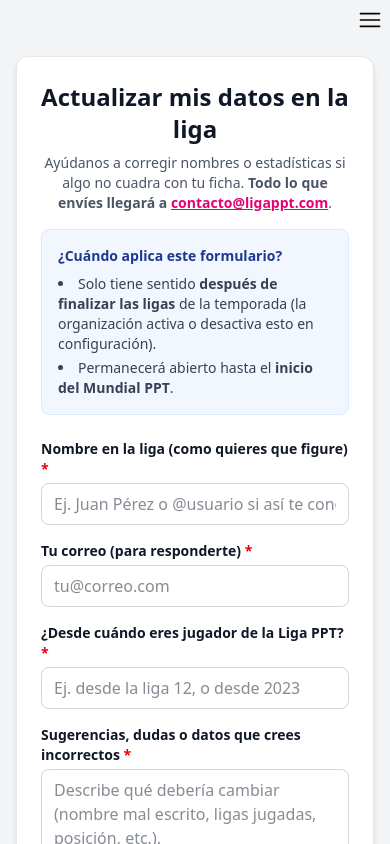
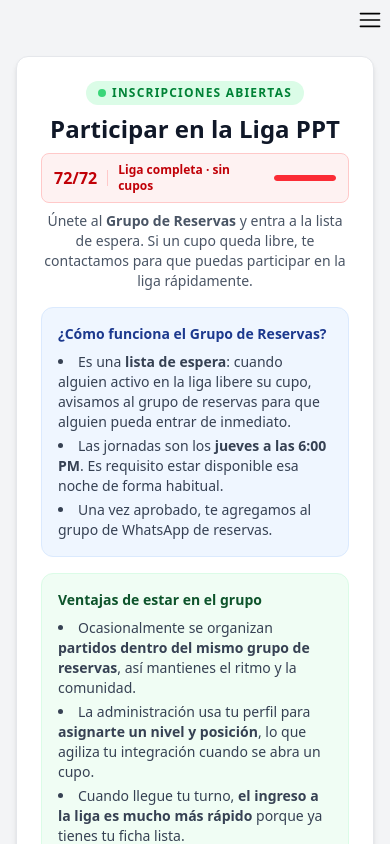
Before and after one commit to marianoamaris/liga-ppt, a React (Vite) app: page /actualizacion-datos in a window 390 px wide. Built offline with nearby package versions, Linux system fonts and the light colour scheme; no server answers.

Commit message:
feat: participacion liga

```diff
--- a/index.html
+++ b/index.html
@@ -52,15 +52,16 @@
   <body>
     <!-- Netlify Forms: detección en build (nombres de campos = formulario React). -->
     <form
-      name="actualizacion-datos-jugador"
+      name="grupo-reservas"
       netlify
       netlify-honeypot="bot-field"
       hidden
     >
-      <input type="text" name="nombreEnLiga" />
-      <input type="email" name="email" />
-      <input type="text" name="jugadorDesde" />
-      <textarea name="mensaje"></textarea>
+      <input type="text" name="nombre" />
+      <input type="number" name="edad" />
+      <input type="tel" name="whatsapp" />
+      <input type="text" name="posiciones" />
+      <input type="checkbox" name="disponibilidad_jueves" />
       <input type="text" name="bot-field" />
     </form>
     <div id="root"></div>
--- /dev/null
+++ b/src/components/common/ContadorJugadores.tsx
@@ -0,0 +1,162 @@
+import React, { useEffect, useState } from "react";
+import { FaPencil, FaCheck, FaXmark } from "react-icons/fa6";
+import { CUPOS_LIGA } from "../../constants/ACTUALIZACION_DATOS_JUGADOR";
+
+const API_BASE = import.meta.env.VITE_API_URL as string;
+const TEMPORADA = 19;
+
+/** Muestra el botón de edición solo si VITE_ADMIN_CONTADOR=true en .env.local */
+const ADMIN_EDITABLE = import.meta.env.VITE_ADMIN_CONTADOR === "true";
+
+const ContadorJugadores: React.FC = () => {
+  const [activos, setActivos] = useState<number>(CUPOS_LIGA.activos);
+  const [total, setTotal] = useState<number>(CUPOS_LIGA.total);
+  const [loading, setLoading] = useState(true);
+
+  const [editando, setEditando] = useState(false);
+  const [draftActivos, setDraftActivos] = useState(0);
+  const [draftTotal, setDraftTotal] = useState(0);
+  const [guardando, setGuardando] = useState(false);
+  const [errorGuardar, setErrorGuardar] = useState<string | null>(null);
+
+  useEffect(() => {
+    fetch(`${API_BASE}/config?temporada=${TEMPORADA}`)
+      .then((r) => r.json())
+      .then((data) => {
+        setActivos(data.jugadores_activos ?? CUPOS_LIGA.activos);
+        setTotal(data.jugadores_total ?? CUPOS_LIGA.total);
+      })
+      .catch(() => {
+        /* fallback a constantes ya cargadas */
+      })
+      .finally(() => setLoading(false));
+  }, []);
+
+  const abrirEdicion = () => {
+    setDraftActivos(activos);
+    setDraftTotal(total);
+    setErrorGuardar(null);
+    setEditando(true);
+  };
+
+  const cancelar = () => {
+    setEditando(false);
+    setErrorGuardar(null);
+  };
+
+  const guardar = async () => {
+    setGuardando(true);
+    setErrorGuardar(null);
+    try {
+      const res = await fetch(`${API_BASE}/config`, {
+        method: "PATCH",
+        headers: { "Content-Type": "application/json" },
+        body: JSON.stringify({
+          temporada: TEMPORADA,
+          jugadores_activos: draftActivos,
+          jugadores_total: draftTotal,
+        }),
+      });
+      if (!res.ok) throw new Error("http");
+      setActivos(draftActivos);
+      setTotal(draftTotal);
+      setEditando(false);
+    } catch {
+      setErrorGuardar("No se pudo guardar. Intenta de nuevo.");
+    } finally {
+      setGuardando(false);
+    }
+  };
+
+  const llena = activos >= total;
+  const pct = total > 0 ? Math.min((activos / total) * 100, 100) : 100;
+
+  if (editando) {
+    return (
+      <div className="flex flex-col gap-2 rounded-lg border border-blue-200 bg-blue-50 px-3 py-2">
+        <div className="flex items-center gap-2 flex-wrap">
+          <span className="text-xs font-semibold text-blue-800">Jugadores activos:</span>
+          <input
+            type="number"
+            min={0}
+            max={999}
+            value={draftActivos}
+            onChange={(e) => setDraftActivos(Number(e.target.value))}
+            className="w-16 rounded border border-blue-300 px-2 py-0.5 text-sm font-bold text-center tabular-nums focus:outline-none focus:ring-2 focus:ring-blue-400"
+          />
+          <span className="text-xs font-semibold text-blue-800">Total:</span>
+          <input
+            type="number"
+            min={1}
+            max={999}
+            value={draftTotal}
+            onChange={(e) => setDraftTotal(Number(e.target.value))}
+            className="w-16 rounded border border-blue-300 px-2 py-0.5 text-sm font-bold text-center tabular-nums focus:outline-none focus:ring-2 focus:ring-blue-400"
+          />
+          <button
+            onClick={guardar}
+            disabled={guardando}
+            title="Guardar"
+            className="flex items-center gap-1 rounded bg-blue-600 px-2 py-1 text-xs font-bold text-white hover:bg-blue-700 disabled:opacity-60"
+          >
+            <FaCheck size={10} />
+            {guardando ? "Guardando…" : "Guardar"}
+          </button>
+          <button
+            onClick={cancelar}
+            disabled={guardando}
+            title="Cancelar"
+            className="flex items-center gap-1 rounded border border-blue-300 px-2 py-1 text-xs font-semibold text-blue-700 hover:bg-blue-100"
+          >
+            <FaXmark size={10} />
+            Cancelar
+          </button>
+        </div>
+        {errorGuardar && (
+          <p className="text-xs text-red-600">{errorGuardar}</p>
+        )}
+      </div>
+    );
+  }
+
+  return (
+    <div
+      className={`flex items-center gap-2.5 rounded-lg border px-3 py-2 ${
+        llena ? "border-red-200 bg-red-50" : "border-green-200 bg-green-50"
+      }`}
+    >
+      <span
+        className={`text-base font-black tabular-nums ${
+          llena ? "text-red-700" : "text-green-700"
+        }`}
+      >
+        {loading ? "…" : activos}/{loading ? "…" : total}
+      </span>
+      <div className={`h-4 w-px ${llena ? "bg-red-200" : "bg-green-200"}`} />
+      <span
+        className={`text-xs font-semibold ${
+          llena ? "text-red-700" : "text-green-700"
+        }`}
+      >
+        {llena ? "Liga completa · sin cupos" : "Cupos disponibles"}
+      </span>
+      <div className={`h-1.5 w-16 overflow-hidden rounded-full ${llena ? "bg-red-200" : "bg-green-200"}`}>
+        <div
+          className={`h-1.5 rounded-full transition-all ${llena ? "bg-red-500" : "bg-green-500"}`}
+          style={{ width: `${pct}%` }}
+        />
+      </div>
+      {ADMIN_EDITABLE && (
+        <button
+          onClick={abrirEdicion}
+          title="Editar contador (solo admin)"
+          className="ml-1 rounded p-1 text-gray-400 hover:bg-gray-100 hover:text-gray-700"
+        >
+          <FaPencil size={11} />
+        </button>
+      )}
+    </div>
+  );
+};
+
+export default ContadorJugadores;
--- a/src/components/common/Sidebar.tsx
+++ b/src/components/common/Sidebar.tsx
@@ -10,6 +10,7 @@
   FaBullhorn,
   FaHandshake,
   FaUserPen,
+  FaUserPlus,
   FaSignal,
   FaChartBar,
 } from "react-icons/fa6";
@@ -28,6 +29,7 @@
   FaBullhorn,
   FaHandshake,
   FaUserPen,
+  FaUserPlus,
   FaRegCalendarAlt,
   FaSignal,
   FaChartBar,
--- a/src/constants/ACTUALIZACION_DATOS_JUGADOR.ts
+++ b/src/constants/ACTUALIZACION_DATOS_JUGADOR.ts
@@ -1,23 +1,11 @@
-/** Correo de contacto de la liga (notificaciones Netlify Forms → configurar a esta dirección). */
+/** Correo de contacto de la liga. */
 export const CONTACTO_LIGA_EMAIL = "contacto@ligappt.com";
 
-/** Nombre del formulario en Netlify (debe coincidir con `index.html` y con `form-name`). */
-export const NETLIFY_FORM_ACTUALIZACION_DATOS = "actualizacion-datos-jugador";
+/** Nombre del formulario en Netlify (debe coincidir con index.html y con form-name). */
+export const NETLIFY_FORM_GRUPO_RESERVAS = "grupo-reservas";
 
-/**
- * Ventana del formulario “Actualizar mis datos” (jugadores → liga).
- *
- * - `ligasTemporadaFinalizadas`: pon en `false` mientras la temporada siga en
- *   curso; en `true` cuando todas las ligas relevantes hayan terminado.
- * - `mundialPptInicio`: el módulo se oculta desde esta fecha/hora (inicio del
- *   Mundial PPT). Ajusta el valor cuando tengas la fecha oficial (ISO 8601).
- */
-export const ACTUALIZACION_DATOS_JUGADOR = {
-  ligasTemporadaFinalizadas: true,
-  mundialPptInicio: "2026-08-01T10:00:00-05:00",
+/** Cupos de la liga. Actualizar cuando cambie el total o los activos. */
+export const CUPOS_LIGA = {
+  activos: 72,
+  total: 72,
 } as const;
-
-export function isFormularioActualizacionDatosAbierto(): boolean {
-  if (!ACTUALIZACION_DATOS_JUGADOR.ligasTemporadaFinalizadas) return false;
-  return Date.now() < Date.parse(ACTUALIZACION_DATOS_JUGADOR.mundialPptInicio);
-}
--- a/src/constants/theme.ts
+++ b/src/constants/theme.ts
@@ -72,9 +72,9 @@
   },
   {
     id: "actualizacion-datos",
-    label: "Actualizar mis datos",
+    label: "Participar en la liga",
     path: "/actualizacion-datos",
-    icon: "FaUserPen",
+    icon: "FaUserPlus",
   },
   {
     id: "contacto",
--- a/src/pages/ActualizacionDatosJugadorPage.tsx
+++ b/src/pages/ActualizacionDatosJugadorPage.tsx
@@ -2,21 +2,39 @@
 import { Card } from "../components/common/Card";
 import { Button } from "../components/common/Button";
 import {
-  ACTUALIZACION_DATOS_JUGADOR,
   CONTACTO_LIGA_EMAIL,
-  NETLIFY_FORM_ACTUALIZACION_DATOS,
-  isFormularioActualizacionDatosAbierto,
+  NETLIFY_FORM_GRUPO_RESERVAS,
 } from "../constants/ACTUALIZACION_DATOS_JUGADOR";
+import ContadorJugadores from "../components/common/ContadorJugadores";
+
+const POSICIONES = ["Arquero", "Defensa", "Mediocampista", "Delantero"] as const;
+type Posicion = (typeof POSICIONES)[number];
 
 export const ActualizacionDatosJugadorPage: React.FC = () => {
-  const abierto = isFormularioActualizacionDatosAbierto();
   const [exito, setExito] = useState(false);
   const [enviando, setEnviando] = useState(false);
   const [error, setError] = useState<string | null>(null);
+  const [posiciones, setPosiciones] = useState<Set<Posicion>>(new Set());
+  const [posicionError, setPosicionError] = useState(false);
+
+  const togglePosicion = (p: Posicion) => {
+    setPosiciones((prev) => {
+      const next = new Set(prev);
+      if (next.has(p)) next.delete(p);
+      else next.add(p);
+      return next;
+    });
+    setPosicionError(false);
+  };
 
   const handleSubmit = async (e: React.FormEvent<HTMLFormElement>) => {
     e.preventDefault();
     setError(null);
+
+    if (posiciones.size === 0) {
+      setPosicionError(true);
+      return;
+    }
 
     if (import.meta.env.DEV) {
       setError(
@@ -29,6 +47,7 @@
     setEnviando(true);
     try {
       const raw = new FormData(form);
+      raw.set("posiciones", [...posiciones].join(", "));
       const params = new URLSearchParams();
       raw.forEach((value, key) => {
         params.append(key, typeof value === "string" ? value : "");
@@ -41,6 +60,7 @@
       if (!res.ok) throw new Error("http");
       setExito(true);
       form.reset();
+      setPosiciones(new Set());
     } catch {
       setError(
         "No se pudo enviar. Revisa la conexión o inténtalo más tarde. Si el problema continúa, escribe a contacto@ligappt.com.",
@@ -53,162 +73,195 @@
   return (
     <div className="flex w-full flex-col items-center justify-center p-4 pb-12">
       <div className="w-full max-w-2xl space-y-6">
+        {/* Header */}
         <Card className="border border-gray-200 bg-white p-6 text-gray-900 shadow-md md:p-8">
-          <h1 className="mb-2 text-center text-2xl font-bold text-gray-900">
-            Actualizar mis datos en la liga
+          <div className="mb-4 flex flex-col items-center gap-2">
+            <span className="inline-flex items-center gap-1.5 rounded-full bg-green-100 px-3 py-1 text-xs font-bold uppercase tracking-widest text-green-700">
+              <span className="h-2 w-2 animate-pulse rounded-full bg-green-500" />
+              Inscripciones abiertas
+            </span>
+            <h1 className="text-center text-2xl font-bold text-gray-900">
+              Participar en la Liga PPT
             </h1>
-          <p className="mb-4 text-center text-sm text-gray-600">
-            Ayúdanos a corregir nombres o estadísticas si algo no cuadra con tu
-            ficha. <strong>Todo lo que envíes llegará a</strong>{" "}
-            <a
-              className="font-semibold text-pink-600 underline"
-              href={`mailto:${CONTACTO_LIGA_EMAIL}`}
-            >
-              {CONTACTO_LIGA_EMAIL}
-            </a>
-            .
+
+            {/* Contador de cupos (dinámico desde API) */}
+            <ContadorJugadores />
+
+            <p className="text-center text-sm text-gray-600">
+              Únete al <strong>Grupo de Reservas</strong> y entra a la lista de espera. Si un cupo queda
+              libre, te contactamos para que puedas participar en la liga rápidamente.
             </p>
+          </div>
 
-          {!ACTUALIZACION_DATOS_JUGADOR.ligasTemporadaFinalizadas ? (
-            <p className="rounded-lg border border-amber-200 bg-amber-50 p-4 text-center text-sm text-amber-900">
-              Este formulario estará disponible cuando{" "}
-              <strong>finalicen las ligas</strong> de la temporada. Vuelve más
-              adelante.
-            </p>
-          ) : !abierto ? (
-            <p className="rounded-lg border border-gray-200 bg-gray-50 p-4 text-center text-sm text-gray-700">
-              El periodo de corrección de datos ya cerró. Si necesitas algo
-              urgente, escribe a{" "}
-              <a
-                className="font-semibold text-pink-600 underline"
-                href={`mailto:${CONTACTO_LIGA_EMAIL}`}
-              >
-                {CONTACTO_LIGA_EMAIL}
-              </a>
-              .
-            </p>
-          ) : (
-            <>
-              <div className="mb-6 rounded-lg border border-blue-100 bg-blue-50/80 p-4 text-sm text-gray-800">
-                <p className="mb-2 font-semibold text-blue-900">
-                  ¿Cuándo aplica este formulario?
-                </p>
+          {/* Info box: cómo funciona */}
+          <div className="mb-4 rounded-xl border border-blue-100 bg-blue-50 p-4 text-sm text-gray-800 space-y-2">
+            <p className="font-semibold text-blue-900">¿Cómo funciona el Grupo de Reservas?</p>
             <ul className="list-inside list-disc space-y-1 text-gray-700">
               <li>
-                    Solo tiene sentido{" "}
-                    <strong>después de finalizar las ligas</strong> de la
-                    temporada (la organización activa o desactiva esto en
-                    configuración).
+                Es una <strong>lista de espera</strong>: cuando alguien activo en la liga libere su cupo,
+                avisamos al grupo de reservas para que alguien pueda entrar de inmediato.
               </li>
               <li>
-                    Permanecerá abierto hasta el{" "}
-                    <strong>inicio del Mundial PPT</strong>.
+                Las jornadas son los <strong>jueves a las 6:00 PM</strong>. Es requisito estar disponible
+                esa noche de forma habitual.
+              </li>
+              <li>
+                Una vez aprobado, te agregamos al grupo de WhatsApp de reservas.
+              </li>
+            </ul>
+          </div>
+
+          {/* Ventajas */}
+          <div className="mb-6 rounded-xl border border-green-100 bg-green-50 p-4 text-sm space-y-2">
+            <p className="font-semibold text-green-900">Ventajas de estar en el grupo</p>
+            <ul className="list-inside list-disc space-y-1 text-gray-700">
+              <li>
+                Ocasionalmente se organizan <strong>partidos dentro del mismo grupo de reservas</strong>,
+                así mantienes el ritmo y la comunidad.
+              </li>
+              <li>
+                La administración usa tu perfil para <strong>asignarte un nivel y posición</strong>,
+                lo que agiliza tu integración cuando se abra un cupo.
+              </li>
+              <li>
+                Cuando llegue tu turno, <strong>el ingreso a la liga es mucho más rápido</strong> porque
+                ya tienes tu ficha lista.
               </li>
             </ul>
           </div>
 
           {exito ? (
             <div
-                  className="rounded-lg border border-green-200 bg-green-50 p-4 text-center text-green-900"
+              className="rounded-xl border border-green-200 bg-green-50 p-5 text-center text-green-900"
               role="status"
             >
-                  <p className="font-semibold">¡Listo! Recibimos tu mensaje.</p>
+              <p className="text-lg font-bold">¡Listo, recibimos tu solicitud!</p>
               <p className="mt-2 text-sm">
-                    Revisaremos tu información y, si hace falta, te
-                    contactaremos al correo que indicaste en el formulario.
+                Te contactaremos por WhatsApp cuando haya un cupo disponible. Si tienes dudas, escribe a{" "}
+                <a className="font-semibold text-green-700 underline" href={`mailto:${CONTACTO_LIGA_EMAIL}`}>
+                  {CONTACTO_LIGA_EMAIL}
+                </a>
+                .
               </p>
               <Button
                 type="button"
                 className="mt-4 bg-gray-800 text-white hover:bg-gray-700"
                 onClick={() => setExito(false)}
               >
-                    Enviar otra respuesta
+                Enviar otra solicitud
               </Button>
             </div>
           ) : (
             <form
-                  name={NETLIFY_FORM_ACTUALIZACION_DATOS}
+              name={NETLIFY_FORM_GRUPO_RESERVAS}
               method="POST"
               data-netlify="true"
               data-netlify-honeypot="bot-field"
               onSubmit={handleSubmit}
-                  className="relative space-y-4"
+              className="space-y-5"
             >
-                  <input
-                    type="hidden"
-                    name="form-name"
-                    value={NETLIFY_FORM_ACTUALIZACION_DATOS}
-                  />
+              <input type="hidden" name="form-name" value={NETLIFY_FORM_GRUPO_RESERVAS} />
               <div className="absolute -left-[9999px] h-px w-px overflow-hidden" aria-hidden="true">
                 <label htmlFor="bot-field-hp">No completar</label>
+                <input id="bot-field-hp" name="bot-field" tabIndex={-1} autoComplete="off" />
+              </div>
+
+              {/* Nombre */}
+              <div className="flex flex-col gap-1">
+                <label htmlFor="nombre" className="text-sm font-semibold">
+                  Nombre completo <span className="text-red-600">*</span>
+                </label>
                 <input
-                      id="bot-field-hp"
-                      name="bot-field"
-                      tabIndex={-1}
-                      autoComplete="off"
+                  id="nombre"
+                  name="nombre"
+                  required
+                  maxLength={120}
+                  autoComplete="name"
+                  className="rounded-lg border border-gray-300 px-3 py-2 text-gray-900 focus:border-green-500 focus:outline-none focus:ring-2 focus:ring-green-200"
+                  placeholder="Ej. Juan Pérez"
                 />
               </div>
 
+              {/* Edad */}
               <div className="flex flex-col gap-1">
-                    <label htmlFor="nombreEnLiga" className="text-sm font-semibold">
-                      Nombre en la liga (como quieres que figure){" "}
-                      <span className="text-red-600">*</span>
+                <label htmlFor="edad" className="text-sm font-semibold">
+                  Edad <span className="text-red-600">*</span>
                 </label>
                 <input
-                      id="nombreEnLiga"
-                      name="nombreEnLiga"
+                  id="edad"
+                  name="edad"
+                  type="number"
                   required
-                      maxLength={120}
-                      className="rounded-lg border border-gray-300 px-3 py-2 text-gray-900 focus:border-pink-500 focus:outline-none focus:ring-2 focus:ring-pink-200"
-                      placeholder="Ej. Juan Pérez o @usuario si así te conocen"
+                  min={14}
+                  max={70}
+                  className="w-28 rounded-lg border border-gray-300 px-3 py-2 text-gray-900 focus:border-green-500 focus:outline-none focus:ring-2 focus:ring-green-200"
+                  placeholder="25"
                 />
               </div>
 
+              {/* WhatsApp */}
               <div className="flex flex-col gap-1">
-                    <label htmlFor="email" className="text-sm font-semibold">
-                      Tu correo (para responderte){" "}
-                      <span className="text-red-600">*</span>
+                <label htmlFor="whatsapp" className="text-sm font-semibold">
+                  Número de WhatsApp <span className="text-red-600">*</span>
                 </label>
                 <input
-                      id="email"
-                      name="email"
-                      type="email"
+                  id="whatsapp"
+                  name="whatsapp"
+                  type="tel"
                   required
-                      autoComplete="email"
-                      className="rounded-lg border border-gray-300 px-3 py-2 text-gray-900 focus:border-pink-500 focus:outline-none focus:ring-2 focus:ring-pink-200"
-                      placeholder="tu@correo.com"
+                  maxLength={20}
+                  autoComplete="tel"
+                  className="rounded-lg border border-gray-300 px-3 py-2 text-gray-900 focus:border-green-500 focus:outline-none focus:ring-2 focus:ring-green-200"
+                  placeholder="Ej. 3001234567"
                 />
               </div>
 
-                  <div className="flex flex-col gap-1">
-                    <label htmlFor="jugadorDesde" className="text-sm font-semibold">
-                      ¿Desde cuándo eres jugador de la Liga PPT?{" "}
-                      <span className="text-red-600">*</span>
-                    </label>
-                    <input
-                      id="jugadorDesde"
-                      name="jugadorDesde"
-                      required
-                      maxLength={200}
-                      className="rounded-lg border border-gray-300 px-3 py-2 text-gray-900 focus:border-pink-500 focus:outline-none focus:ring-2 focus:ring-pink-200"
-                      placeholder="Ej. desde la liga 12, o desde 2023"
-                    />
+              {/* Posición */}
+              <div className="flex flex-col gap-2">
+                <span className="text-sm font-semibold">
+                  Posición(es) en la que juegas <span className="text-red-600">*</span>
+                </span>
+                <div className="grid grid-cols-2 gap-2 sm:grid-cols-4">
+                  {POSICIONES.map((p) => {
+                    const selected = posiciones.has(p);
+                    return (
+                      <button
+                        key={p}
+                        type="button"
+                        onClick={() => togglePosicion(p)}
+                        className={`rounded-lg border-2 px-3 py-2 text-sm font-semibold transition-all ${
+                          selected
+                            ? "border-green-500 bg-green-50 text-green-800"
+                            : "border-gray-200 bg-white text-gray-700 hover:border-green-300"
+                        }`}
+                      >
+                        {p}
+                      </button>
+                    );
+                  })}
+                </div>
+                {posicionError && (
+                  <p className="text-xs text-red-600">Selecciona al menos una posición.</p>
+                )}
+                {/* hidden input para netlify */}
+                <input type="hidden" name="posiciones" value={[...posiciones].join(", ")} />
               </div>
 
-                  <div className="flex flex-col gap-1">
-                    <label htmlFor="mensaje" className="text-sm font-semibold">
-                      Sugerencias, dudas o datos que crees incorrectos{" "}
-                      <span className="text-red-600">*</span>
+              {/* Disponibilidad - confirmación */}
+              <div className="rounded-xl border border-amber-200 bg-amber-50 p-4">
+                <label className="flex cursor-pointer items-start gap-3">
+                  <input
+                    type="checkbox"
+                    name="disponibilidad_jueves"
+                    required
+                    className="mt-0.5 h-4 w-4 shrink-0 accent-green-600"
+                  />
+                  <span className="text-sm text-gray-800">
+                    Confirmo que puedo estar <strong>disponible todos los jueves a las 6:00 PM</strong> para
+                    participar en las jornadas de la Liga PPT. Entiendo que esta es una condición
+                    indispensable para pertenecer al grupo de reservas.
+                  </span>
                 </label>
-                    <textarea
-                      id="mensaje"
-                      name="mensaje"
-                      required
-                      rows={5}
-                      maxLength={4000}
-                      className="resize-y rounded-lg border border-gray-300 px-3 py-2 text-gray-900 focus:border-pink-500 focus:outline-none focus:ring-2 focus:ring-pink-200"
-                      placeholder="Describe qué debería cambiar (nombre mal escrito, ligas jugadas, posición, etc.)."
-                    />
               </div>
 
               {error ? (
@@ -223,13 +276,11 @@
               <Button
                 type="submit"
                 disabled={enviando}
-                    className="w-full bg-pink-600 text-white hover:bg-pink-700 disabled:cursor-not-allowed disabled:opacity-60"
+                className="w-full bg-green-600 text-white hover:bg-green-700 disabled:cursor-not-allowed disabled:opacity-60"
               >
-                    {enviando ? "Enviando…" : "Enviar"}
+                {enviando ? "Enviando…" : "Enviar solicitud"}
               </Button>
             </form>
-              )}
-            </>
           )}
         </Card>
       </div>
```
Also changed, not shown: 2 other files (tests, documents, lock files or other folders). Lines whose indentation alone changed are shown as unchanged.
